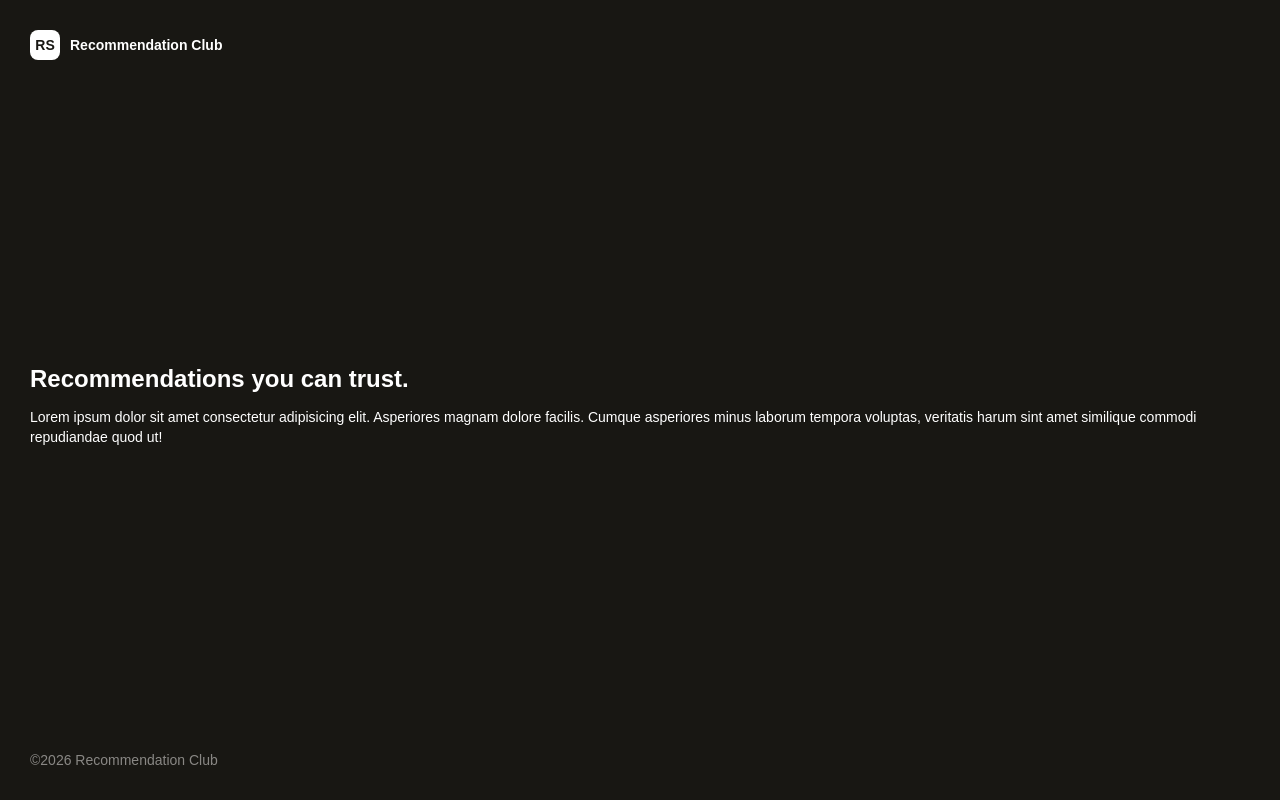
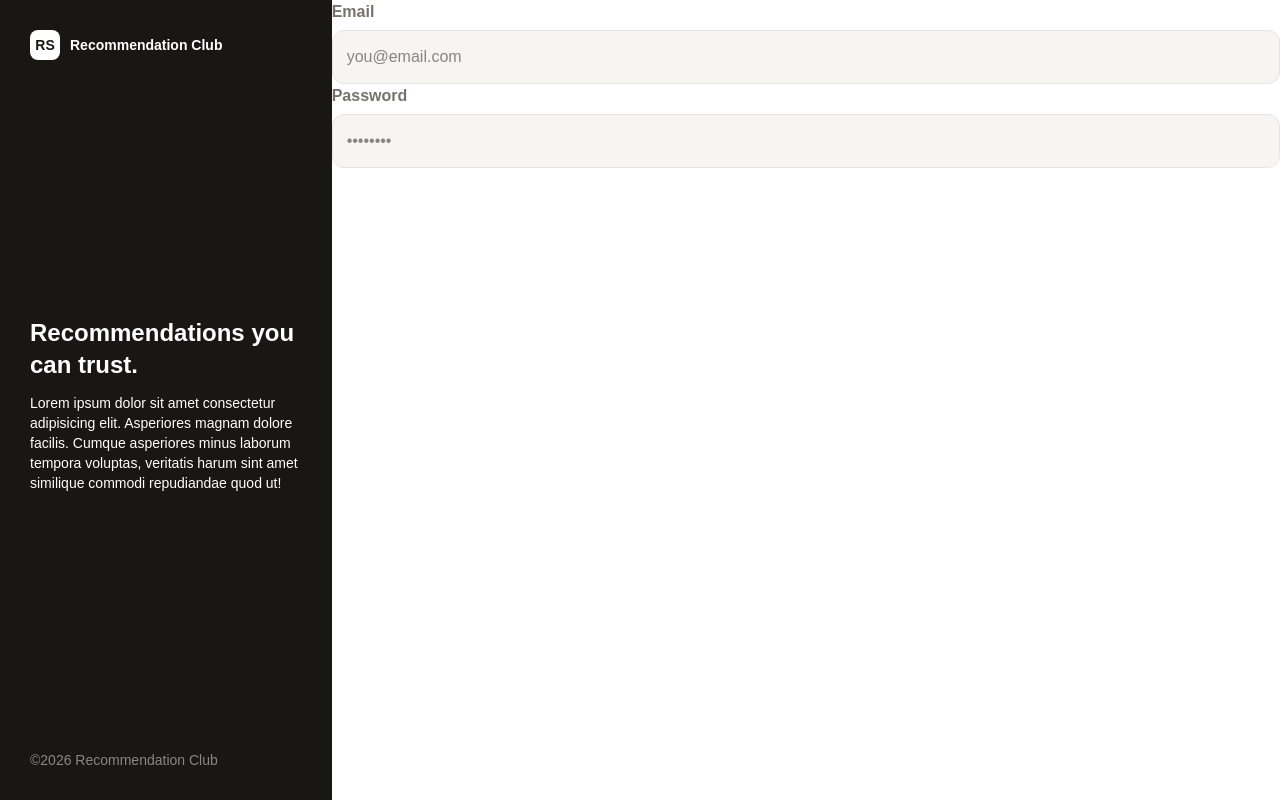
Before and after one commit to natalyasafarevich/curately, a Next.js app: page /auth in a window 1280 px wide. Built offline with nearby package versions, Linux system fonts and the light colour scheme.

Commit message:
C-1 feat: add input component

```diff
--- /dev/null
+++ b/features/auth/login/index.ts
@@ -0,0 +1 @@
+export * from "./ui/Login";
--- /dev/null
+++ b/features/auth/login/ui/Login.tsx
@@ -0,0 +1,11 @@
+import { Input } from "@/shared/ui/input/Input";
+import { Text } from "@/shared/ui/text/Text";
+
+export const Login = () => {
+  return (
+    <form className="w-full">
+      <Input label="Email" type="text" placeholder="you@email.com" />
+      <Input label="Password" type="password" placeholder="••••••••" />
+    </form>
+  );
+};
--- a/page-s/AuthPage.tsx
+++ b/page-s/AuthPage.tsx
@@ -1,9 +1,11 @@
+import { Login } from "@/features/auth/login";
 import { AuthSidebar } from "@/widgets/auth-sidebar";
 
 export const AuthPage = () => {
   return (
-    <div>
-      <AuthSidebar />
+    <div className="flex">
+      <AuthSidebar className='w-1/3' />
+      <Login />
     </div>
   );
 };
--- /dev/null
+++ b/shared/ui/input/Input.tsx
@@ -0,0 +1,24 @@
+import { ComponentPropsWithRef, useId } from "react";
+type Props = {
+  label: string;
+} & ComponentPropsWithRef<"input">;
+export const Input = ({ label, ...props }: Props) => {
+  const id = useId();
+  return (
+    <div className="">
+      <label
+        htmlFor={id}
+        className="mb-1.5 block font-semibold text-l text-[#75736C]"
+      >
+        {label}
+      </label>
+      <div className="border border-[#E7E5E0] rounded-xl bg-[#F6F5F2]">
+        <input
+          id={id}
+          className="p-3.5 w-full focus:outline-0 cursor-pointer"
+          {...props}
+        />
+      </div>
+    </div>
+  );
+};
--- a/shared/ui/logo/Logo.tsx
+++ b/shared/ui/logo/Logo.tsx
@@ -1,4 +1,3 @@
-import Link from "next/link";
 import { Text } from "../text/Text";
 
 type Props = {
--- a/widgets/auth-sidebar/ui/AuthSidebar.tsx
+++ b/widgets/auth-sidebar/ui/AuthSidebar.tsx
@@ -1,9 +1,12 @@
 import { Logo } from "@/shared/ui/logo/Logo";
 import { Text } from "@/shared/ui/text/Text";
 
-export const AuthSidebar = () => {
+type Props = { className?: string };
+export const AuthSidebar = ({ className }: Props) => {
   return (
-    <div className="bg-brand-dark p-7.5 text-white h-screen flex flex-col justify-between">
+    <div
+      className={`bg-brand-dark p-7.5 text-white h-screen flex flex-col justify-between ${className ?? ""}`}
+    >
       <Logo variant="light" />
       <div>
         <Text variant="title" className="mb-3 mt-3">
```
